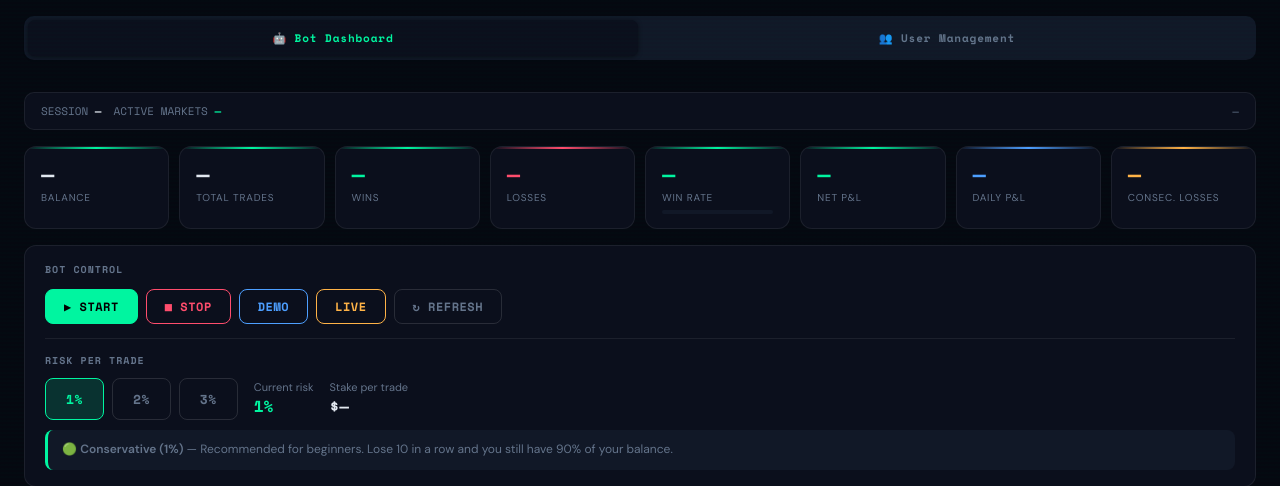
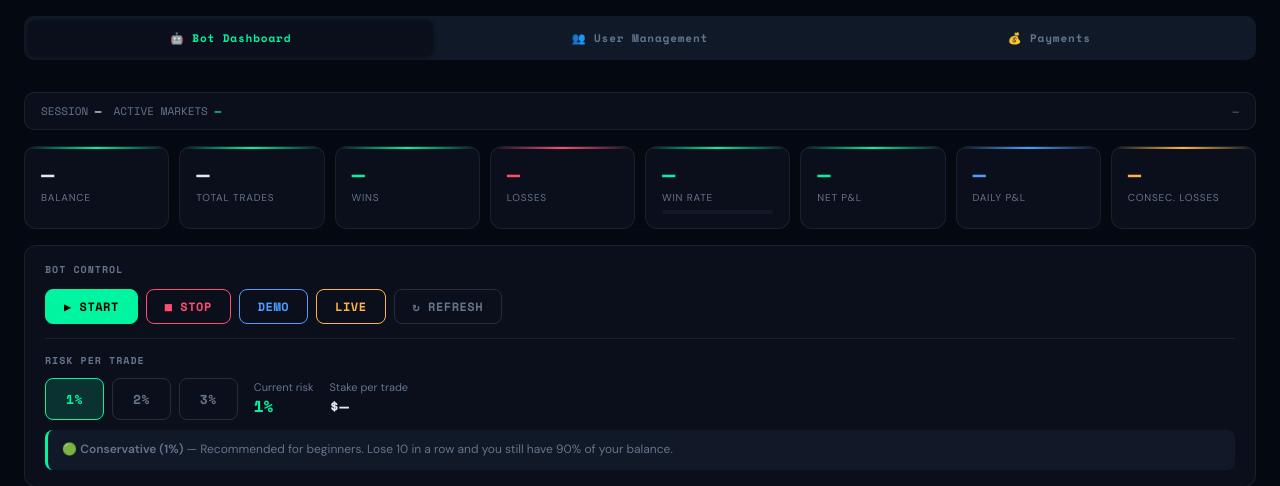
Before and after one commit to Fanatic1989/apexbinarybot, a Flask app: template templates/dashboard.html in a window 1280 px wide. Shown: the part 56-542 px from the top of the page. Run offline with Flask 3, Linux system fonts and the light colour scheme; the template is opened without the code that fills it, so the values that code supplies are empty; parts of the project's set-up code (start-up, migrations or seed data) failed here and were passed over.

Commit message:
Update dashboard.html

```diff
--- a/templates/dashboard.html
+++ b/templates/dashboard.html
@@ -29,6 +29,7 @@
     .tab-btn.active{background:var(--bg2);color:var(--text);box-shadow:0 1px 4px rgba(0,0,0,.5)}
     .tab-btn.active.bot{color:var(--green)}
     .tab-btn.active.users{color:var(--blue)}
+    .tab-btn.active.payments{color:var(--amber)}
 
     /* ── PANELS ── */
     .panel{display:none;position:relative;z-index:1;padding:16px 24px 40px;max-width:1400px;margin:0 auto}
@@ -101,6 +102,9 @@
   </button>
   <button class="tab-btn users" id="tab-users" onclick="switchTab('users')">
     👥 User Management
+  </button>
+  <button class="tab-btn payments" id="tab-payments" onclick="switchTab('payments')">
+    💰 Payments
   </button>
 </div>
 
@@ -253,6 +257,38 @@
 
 </div>
 
+
+<!-- ═══════════════════════════════════
+     PANEL 3 — PAYMENTS
+════════════════════════════════════ -->
+<div id="panel-payments" class="panel">
+
+  <div class="metrics" style="margin-top:16px">
+    <div class="metric"><div class="mv" id="p-total">—</div><div class="ml">Total Payments</div></div>
+    <div class="metric ma"><div class="mv amb" id="p-revenue">—</div><div class="ml">Total Revenue</div></div>
+    <div class="metric mb"><div class="mv blu" id="p-mrr">—</div><div class="ml">This Month</div></div>
+    <div class="metric"><div class="mv" id="p-users">—</div><div class="ml">Paying Users</div></div>
+  </div>
+
+  <div class="card">
+    <div style="display:flex;align-items:center;justify-content:space-between;margin-bottom:12px">
+      <span class="ctitle" style="margin-bottom:0">Payment History</span>
+      <button class="btn br" onclick="loadPayments()">&#8635; Refresh</button>
+    </div>
+    <div class="tbl-wrap">
+      <table>
+        <thead><tr>
+          <th>Date</th><th>Username</th><th>Amount</th><th>Currency</th><th>Order ID</th><th>Status</th>
+        </tr></thead>
+        <tbody id="pay-tbody">
+          <tr><td colspan="6" style="text-align:center;color:var(--muted);padding:24px">Loading...</td></tr>
+        </tbody>
+      </table>
+    </div>
+  </div>
+
+</div>
+
 <div id="toast"></div>
 
 <script>
@@ -266,6 +302,7 @@ function switchTab(tab) {
   document.getElementById('tab-'+tab).classList.add('active');
   document.getElementById('panel-'+tab).classList.add('active');
   if(tab==='users') loadUsers();
+  if(tab==='payments') loadPayments();
 }
 
 // ── API helper ───────────────────────────────────────────────
@@ -431,6 +468,43 @@ function suspendUser(username,suspend){
   fetch('/admin/suspend-user',{method:'POST',headers:{'Content-Type':'application/json'},body:JSON.stringify({username,suspend})}).then(r=>r.json()).then(d=>{if(d.ok){toast(username+' '+(suspend?'suspended':'unsuspended'));loadUsers();}else toast(d.error||'Failed');});
 }
 
+// ── Payments ─────────────────────────────────────────────────
+function loadPayments(){
+  api('/admin/payments',d=>{
+    const payments=(d.payments||[]).slice().reverse();
+    const summary=d.summary||{};
+    setText('p-total', summary.total_payments||0);
+    setText('p-revenue', '$'+(summary.total_revenue||0).toFixed(2));
+    setText('p-users', Object.keys(summary.by_user||{}).length);
+    // This month
+    const now=new Date();
+    const thisMonth=payments.filter(p=>{
+      const d=new Date(p.timestamp||'');
+      return d.getMonth()===now.getMonth()&&d.getUTCFullYear()===now.getUTCFullYear();
+    });
+    const monthRev=thisMonth.reduce((s,p)=>s+parseFloat(p.amount_usd||0),0);
+    setText('p-mrr','$'+monthRev.toFixed(2));
+    if(!payments.length){
+      document.getElementById('pay-tbody').innerHTML='<tr><td colspan="6" style="text-align:center;color:var(--muted);padding:24px">No payments yet</td></tr>';
+      return;
+    }
+    let h='';
+    payments.forEach(p=>{
+      const ts=p.timestamp?new Date(p.timestamp).toLocaleDateString('en-US',{month:'short',day:'numeric',year:'numeric',hour:'2-digit',minute:'2-digit'}):'—';
+      const statusCol=p.status==='confirmed'||p.status==='finished'?'var(--green)':p.status==='pending'?'var(--amber)':'var(--red)';
+      h+=`<tr>
+        <td style="font-family:var(--mono);font-size:11px">${ts}</td>
+        <td style="font-family:var(--mono);font-weight:700;color:var(--text)">${p.username||'—'}</td>
+        <td style="font-family:var(--mono);color:var(--green)">$${parseFloat(p.amount_usd||0).toFixed(2)}</td>
+        <td style="font-family:var(--mono);color:var(--muted)">${(p.currency||'').toUpperCase()}</td>
+        <td style="font-family:var(--mono);font-size:10px;color:var(--muted)">${p.order_id||'—'}</td>
+        <td><span style="font-family:var(--mono);font-size:11px;font-weight:700;color:${statusCol}">${(p.status||'').toUpperCase()}</span></td>
+      </tr>`;
+    });
+    document.getElementById('pay-tbody').innerHTML=h;
+  });
+}
+
 // ── Market grid & news ────────────────────────────────────────
 function buildMktGrid(sigs){
   if(!sigs||!sigs.length)return;
```
